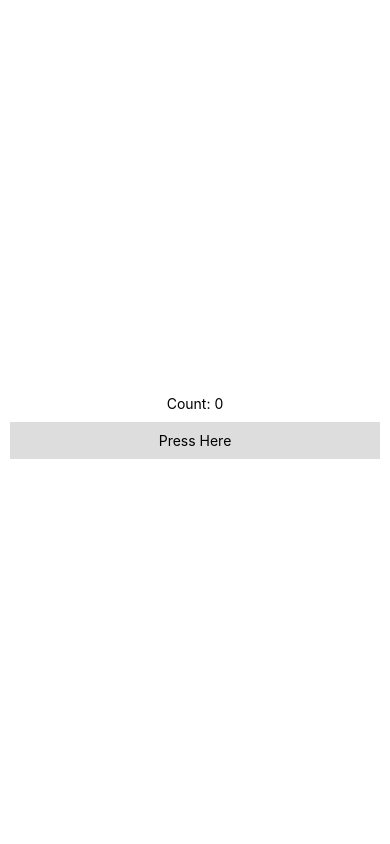
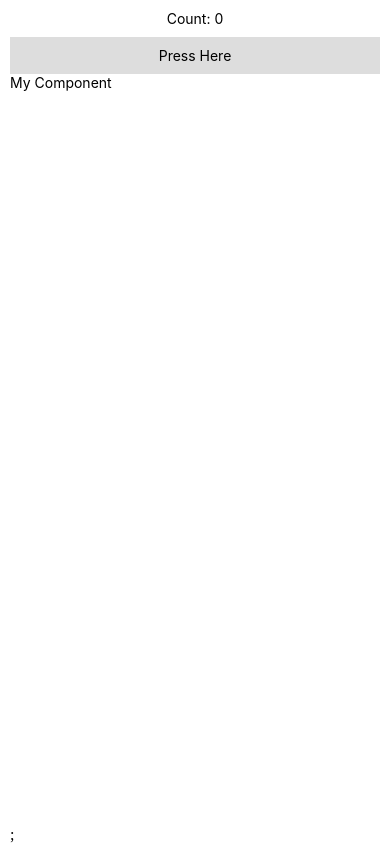
Before and after one commit to Hussain-hamim/Taskly, a React Native app: screen / in a window 390 px wide. Built offline with nearby package versions, Linux system fonts and the light colour scheme.

Commit message:
TouchableWithoutFeedback

```diff
--- a/App.js
+++ b/App.js
@@ -1,5 +1,19 @@
 import React, { useState } from "react";
-import { StyleSheet, Text, TouchableOpacity, View } from "react-native";
+import {
+  StyleSheet,
+  Text,
+  TouchableOpacity,
+  TouchableWithoutFeedback,
+  View,
+} from "react-native";
+
+function MyComponent(props) {
+  return (
+    <View {...props} style={{ flex: 1, backgroundColor: "#fff" }}>
+      <Text>My Component</Text>
+    </View>
+  );
+}
 
 const App = () => {
   const [count, setCount] = useState(0);
@@ -17,6 +31,10 @@ const App = () => {
       >
         <Text>Press Here</Text>
       </TouchableOpacity>
+      <TouchableWithoutFeedback onPress={() => alert("Pressed!")}>
+        <MyComponent />
+      </TouchableWithoutFeedback>
+      ;
     </View>
   );
 };
```
